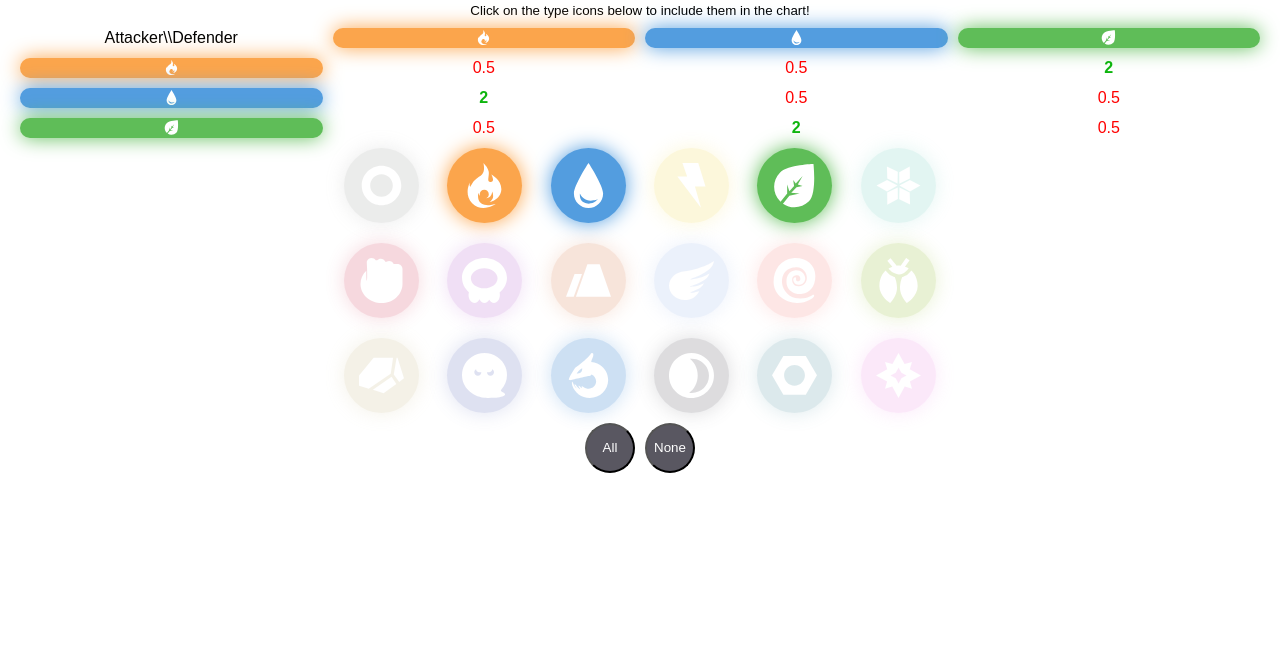
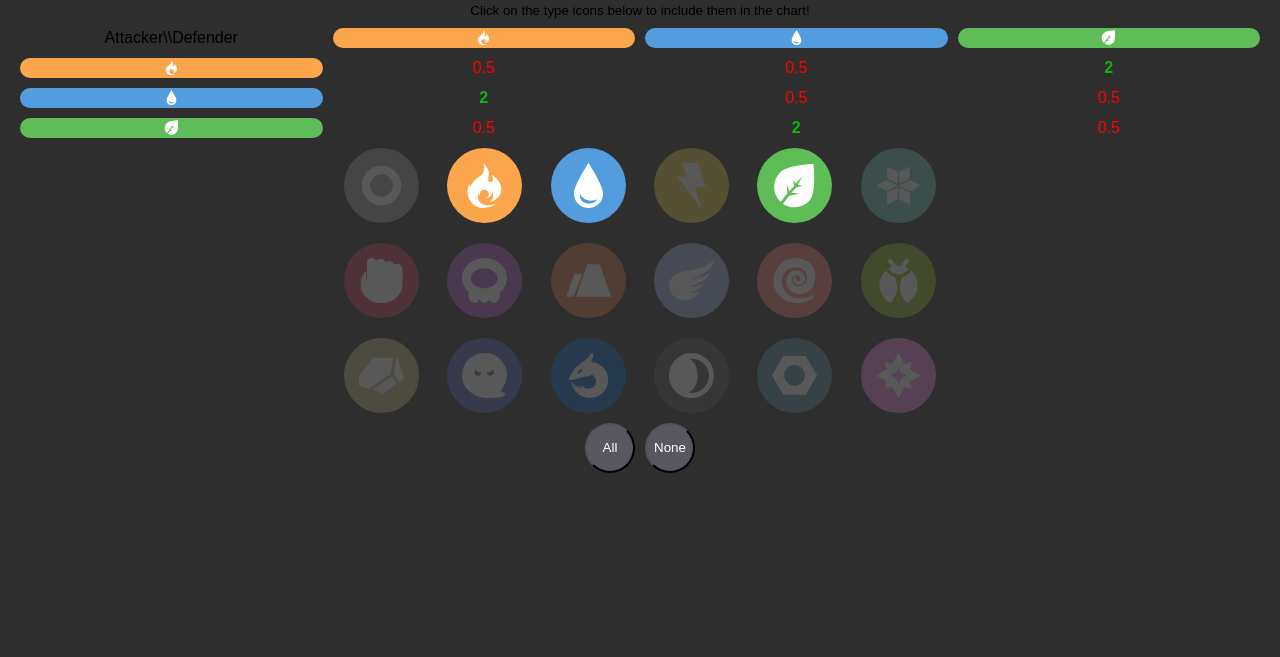
Before and after one commit to amgarton47/pokemon-type-chart, a website: page public/index.html in a window 1280 px wide. Shown: the part 143-800 px from the top of the page. Drawn offline with Linux system fonts and the light colour scheme.

Commit message:
experimenting with dark mode

```diff
--- a/public/style.css
+++ b/public/style.css
@@ -4,7 +4,7 @@
 }
 
 body {
-  /* background-color: #484848; */
+  background-color: #2e2e2e;
 }
 
 div {
@@ -137,90 +137,90 @@ https://github.com/duiker101/pokemon-type-svg-icons */
 
 .bug {
   background: #92bc2c;
-  box-shadow: 0 0 20px #92bc2c;
+  /* box-shadow: 0 0 20px #92bc2c; */
 }
 
 .dark {
   background: #595761;
-  box-shadow: 0 0 20px #595761;
+  /* box-shadow: 0 0 20px #595761; */
 }
 
 .dragon {
   background: #0c69c8;
-  box-shadow: 0 0 20px #0c69c8;
+  /* box-shadow: 0 0 20px #0c69c8; */
 }
 
 .electric {
   background: #f2d94e;
-  box-shadow: 0 0 20px #f2d94e;
+  /* box-shadow: 0 0 20px #f2d94e; */
 }
 
 .fire {
   background: #fba54c;
-  box-shadow: 0 0 20px #fba54c;
+  /* box-shadow: 0 0 20px #fba54c; */
 }
 
 .fairy {
   background: #ee90e6;
-  box-shadow: 0 0 20px #ee90e6;
+  /* box-shadow: 0 0 20px #ee90e6; */
 }
 
 .fighting {
   background: #d3425f;
-  box-shadow: 0 0 20px #d3425f;
+  /* box-shadow: 0 0 20px #d3425f; */
 }
 
 .flying {
   background: #a1bbec;
-  box-shadow: 0 0 20px #a1bbec;
+  /* box-shadow: 0 0 20px #a1bbec; */
 }
 
 .ghost {
   background: #5f6dbc;
-  box-shadow: 0 0 20px #5f6dbc;
+  /* box-shadow: 0 0 20px #5f6dbc; */
 }
 
 .grass {
   background: #5fbd58;
-  box-shadow: 0 0 20px #5fbd58;
+  /* box-shadow: 0 0 20px #5fbd58; */
 }
 
 .ground {
   background: #da7c4d;
-  box-shadow: 0 0 20px #da7c4d;
+  /* box-shadow: 0 0 20px #da7c4d; */
 }
 
 .ice {
   background: #75d0c1;
-  box-shadow: 0 0 20px #75d0c1;
+  /* box-shadow: 0 0 20px #75d0c1; */
 }
 
 .normal {
   background: #a0a29f;
-  box-shadow: 0 0 20px #a0a29f;
+  /* box-shadow: 0 0 20px #a0a29f; */
 }
 
 .poison {
   background: #b763cf;
-  box-shadow: 0 0 20px #b763cf;
+  /* box-shadow: 0 0 20px #b763cf; */
 }
 
 .psychic {
   background: #fa8581;
-  box-shadow: 0 0 20px #fa8581;
+  /* box-shadow: 0 0 20px #fa8581; */
 }
 
 .rock {
   background: #c9bb8a;
-  box-shadow: 0 0 20px #c9bb8a;
+  /* box-shadow: 0 0 20px #c9bb8a; */
 }
 
 .steel {
   background: #5695a3;
-  box-shadow: 0 0 20px #5695a3;
+  /* box-shadow: 0 0 20px #5695a3; */
 }
 
 .water {
   background: #539ddf;
-  box-shadow: 0 0 20px #539ddf;
+  /* box-shadow: 0 0 20px #539ddf; */
 }
```
